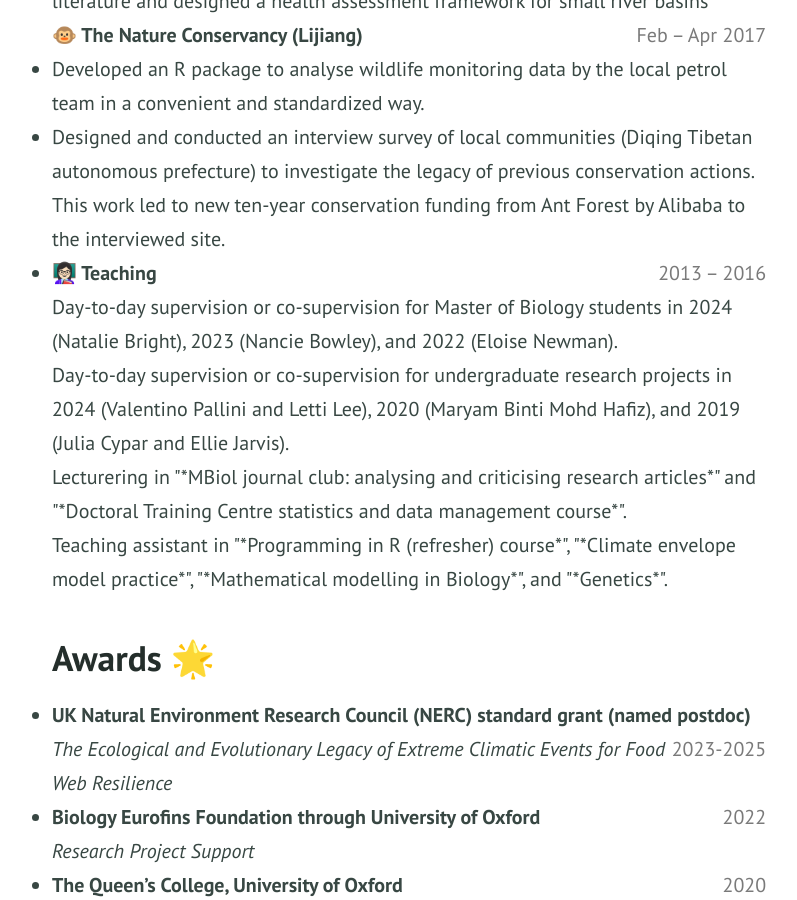
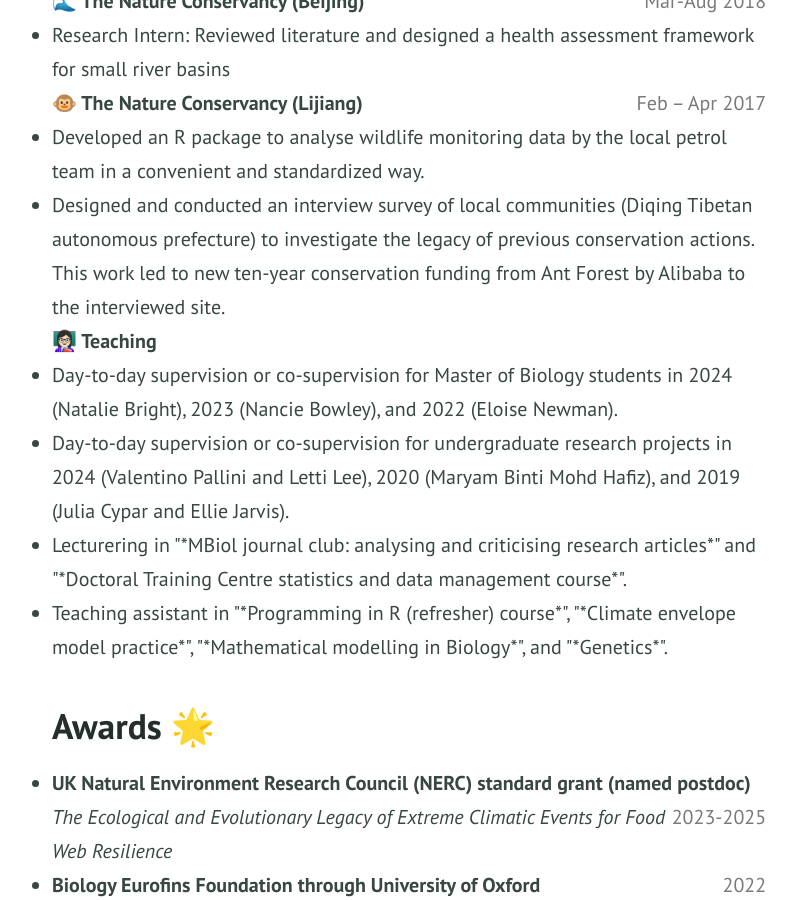
Before and after one commit to Jinlinc/jinlinc.github.io, a Jekyll site: the page built from resume.md, in a window 1280 px wide and 900 px high, scrolled down 945 px. Shown: the whole window, without its empty margins (231-1028 px from the left). Built offline with Jekyll 4.4.1, drawn with Linux system fonts in a browser that asks for light colours.

Commit message:
Update resume.md

```diff
--- a/resume.md
+++ b/resume.md
@@ -81,28 +81,25 @@ Download pdf version of my CV [{% include icon.html id="pdf" title="pdf" %}here]
 -->
 
 <b>👩‍🔬 Postdoc (University of Oxford)</b>
-<span style="float:right; color:#7a7a7a;">2023 – 2025 (UK)</span>
+<span style="float:right; color:#7a7a7a;">2023 – 2025 (UK)</span><br>
     Grant title: The Ecological and Evolutionary Legacy of Extreme Climatic Events for Food Web Resilience. <br>
     PIs: Owen Lewis (University of Oxford) & Jon Bridle (University College London) <br>
     Project Partners: Megan Higgie (James Cook University) & Jan Hrček (Czech Academy of Sciences) <br>
 
 <b>🌊 The Nature Conservancy (Beijing)</b>
-<span style="float:right; color:#7a7a7a;">Mar-Aug 2018</span>
-    Research Intern: Reviewed literature and designed a health assessment framework for small river basins <br>
+<span style="float:right; color:#7a7a7a;">Mar-Aug 2018</span><br>
+    <li>Research Intern: Reviewed literature and designed a health assessment framework for small river basins <br></li>
 
 <b>🐵 The Nature Conservancy (Lijiang)</b>
-<span style="float:right; color:#7a7a7a;">Feb – Apr 2017</span>
+<span style="float:right; color:#7a7a7a;">Feb – Apr 2017</span><br>
     <li>Developed an R package to analyse wildlife monitoring data by the local petrol team in a convenient and standardized way. <br></li>
     <li>Designed and conducted an interview survey of local communities (Diqing Tibetan autonomous prefecture) to investigate the legacy of previous conservation actions. This work led to new ten-year conservation funding from Ant Forest by Alibaba to the interviewed site. <br></li>
 
-<li>
-    <b>👩🏻‍🏫 Teaching</b>
-    <span style="float:right; color:#7a7a7a;">2013 – 2016</span>
-</li>
-    Day-to-day supervision or co-supervision for Master of Biology students in 2024 (Natalie Bright), 2023 (Nancie Bowley), and 2022 (Eloise Newman).<br>
-    Day-to-day supervision or co-supervision for undergraduate research projects in 2024 (Valentino Pallini and Letti Lee), 2020 (Maryam Binti Mohd Hafiz), and 2019 (Julia Cypar and Ellie Jarvis).<br>
-    Lecturering in "*MBiol journal club: analysing and criticising research articles*" and "*Doctoral Training Centre statistics and data management course*". <br>
-    Teaching assistant in "*Programming in R (refresher) course*", "*Climate envelope model practice*", "*Mathematical modelling in Biology*", and "*Genetics*". <br>
+<b>👩🏻‍🏫 Teaching</b><br>
+    <li>Day-to-day supervision or co-supervision for Master of Biology students in 2024 (Natalie Bright), 2023 (Nancie Bowley), and 2022 (Eloise Newman).<br></li>
+    <li>Day-to-day supervision or co-supervision for undergraduate research projects in 2024 (Valentino Pallini and Letti Lee), 2020 (Maryam Binti Mohd Hafiz), and 2019 (Julia Cypar and Ellie Jarvis).<br></li>
+    <li>Lecturering in "*MBiol journal club: analysing and criticising research articles*" and "*Doctoral Training Centre statistics and data management course*". <br></li>
+    <li>Teaching assistant in "*Programming in R (refresher) course*", "*Climate envelope model practice*", "*Mathematical modelling in Biology*", and "*Genetics*". <br></li>
 
 </ul>
 
```
